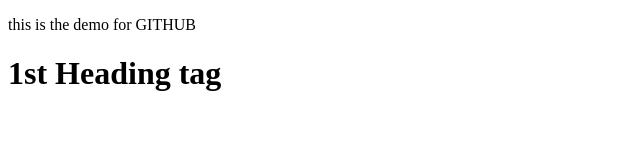
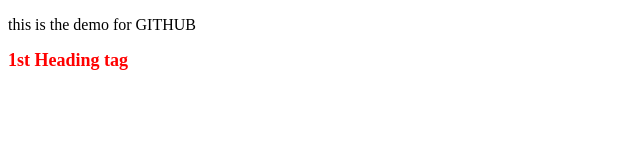
Before and after one commit to AkshayDhumale/gitDemo, a plain HTML site: page index.html in a window 1280 px wide. Shown: the whole page, without its empty margins (0-640 px from the left). Drawn offline with Linux system fonts and the light colour scheme.

Commit message:
style is added to <h1> tag

```diff
--- a/index.html
+++ b/index.html
@@ -2,9 +2,15 @@
 <html lang="en">
   <head>
     <!-- add a style to 1st heading tag -->
+    <style>
+      h1 {
+        color: red;
+        font-size: large;
+      }
+    </style>
   </head>
   <body>
     <p>this is the demo for GITHUB</p>
-    <h1> 1st Heading tag </h1>
+    <h1>1st Heading tag</h1>
   </body>
 </html>
```
